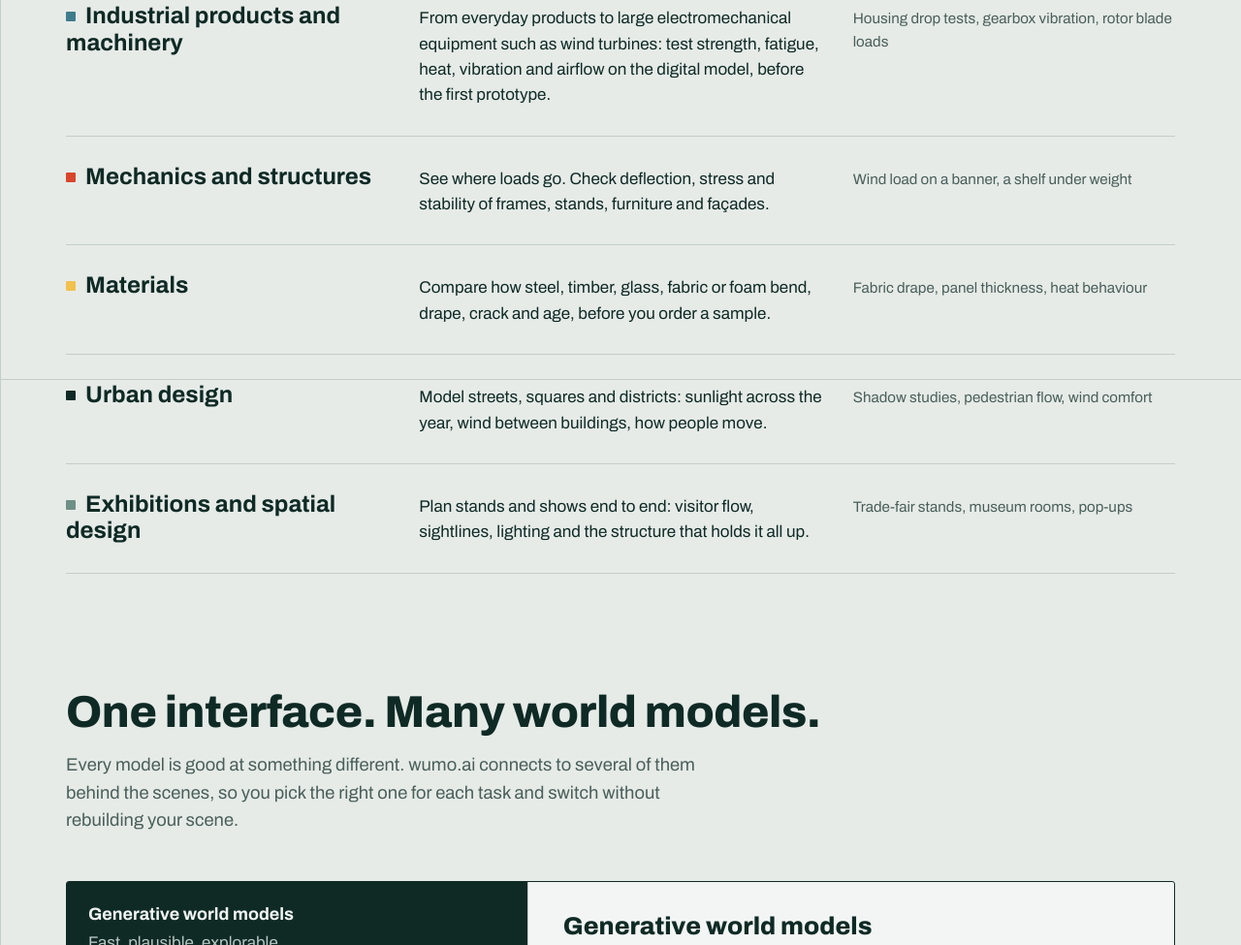
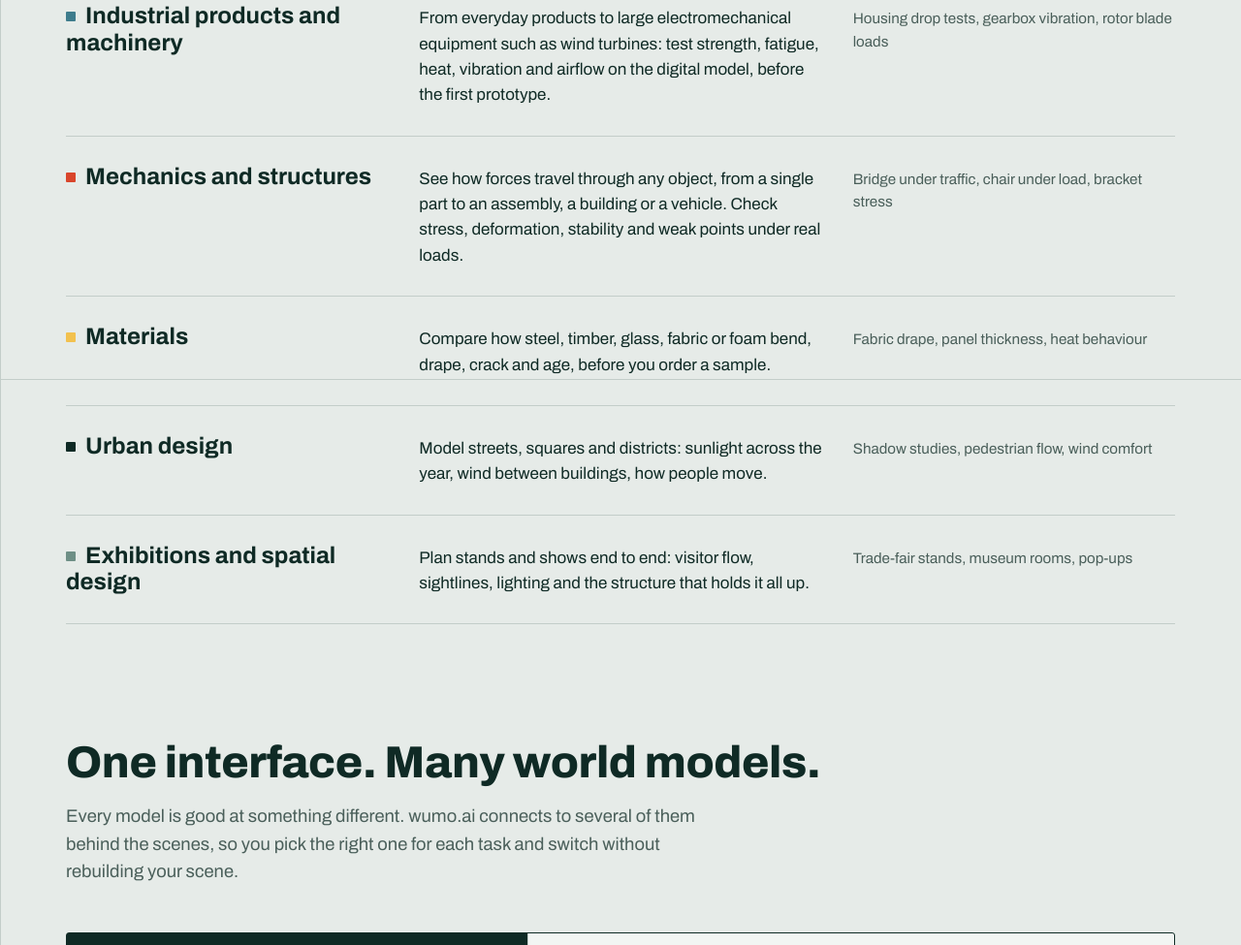
Before and after one commit to hogoai/wumo.ai, a plain HTML site: page index.html in a window 1280 px wide. Shown: the part 1209-2184 px from the top of the page at 97% size. Drawn offline with Linux system fonts and the light colour scheme; animation ran at ten frames a second.

Commit message:
Make mechanics section general-purpose in EN/DE/ZH
Co-Authored-By: Claude Opus 5.5 <noreply@anthropic.com>
Claude-Session: https://claude.ai/code/session_01DFNyaPcTPyu9DBXzd3TeW7

```diff
--- a/index.html
+++ b/index.html
@@ -256,8 +256,8 @@
         </div>
         <div class="domain">
           <h3><span class="swatch" style="background:var(--hot)"></span><span class="en">Mechanics and structures</span><span class="zh">力学模拟</span><span class="de">Mechanik und Tragwerke</span></h3>
-          <p><span class="en">See where loads go. Check deflection, stress and stability of frames, stands, furniture and façades.</span><span class="zh">看清力的传递路径。检查框架、展台、家具和立面的变形、应力与稳定性。</span><span class="de">Sehen Sie, wohin die Lasten gehen. Prüfen Sie Durchbiegung, Spannung und Stabilität von Gestellen, Messeständen, Möbeln und Fassaden.</span></p>
-          <p class="eg"><span class="en">Wind load on a banner, a shelf under weight</span><span class="zh">展旗的风荷载、受压的置物架</span><span class="de">Windlast auf einem Banner, ein belastetes Regal</span></p>
+          <p><span class="en">See how forces travel through any object, from a single part to an assembly, a building or a vehicle. Check stress, deformation, stability and weak points under real loads.</span><span class="zh">看清力在任何物体中的传递，从单个零件到装配体、建筑或车辆。检查真实荷载下的应力、变形、稳定性与薄弱点。</span><span class="de">Sehen Sie, wie Kräfte durch jedes Objekt wandern, vom einzelnen Bauteil über Baugruppen bis zu Gebäuden oder Fahrzeugen. Prüfen Sie Spannung, Verformung, Stabilität und Schwachstellen unter realen Lasten.</span></p>
+          <p class="eg"><span class="en">Bridge under traffic, chair under load, bracket stress</span><span class="zh">桥梁通行荷载、椅子承重、支架应力</span><span class="de">Brücke unter Verkehrslast, belasteter Stuhl, Spannung in einer Halterung</span></p>
         </div>
         <div class="domain">
           <h3><span class="swatch" style="background:var(--warm)"></span><span class="en">Materials</span><span class="zh">材料模拟</span><span class="de">Materialien</span></h3>
```
